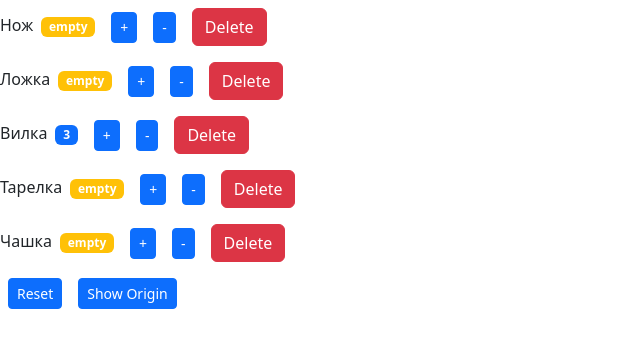
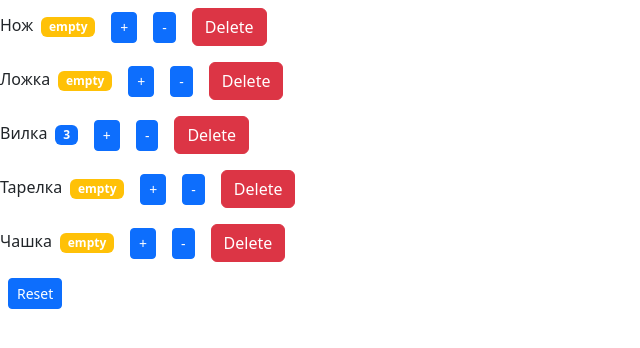
Before and after one commit to KeepGen/my-app-react, a React (Create React App) app: page / in a window 1280 px wide. Shown: the top 348 px of the page, without its empty margins (0-640 px from the left). Built offline with nearby package versions, Linux system fonts and the light colour scheme.

Commit message:
refactor: clear Update Content functions and button

```diff
--- a/src/components/countersList.jsx
+++ b/src/components/countersList.jsx
@@ -17,16 +17,6 @@ const CountersList = () => {
 	const handleReset = () => {
 		setCounters(initialState);
 	}
-	const handleUpdate = () => {
-		const updatedState = [
-			{id: 0, value: 4, name: 'Нож'},
-			{id: 1, value: 4, name: 'Ложка'},
-			{id: 2, value: 4, name: 'Вилка'},
-			{id: 3, value: 4, name: 'Тарелка'},
-			{id: 4, value: 0, name: 'Чашка'}
-		];
-		setCounters(updatedState);
-	}
 	return (
 		<>
 			{counters.map((count) => (
@@ -36,7 +26,6 @@ const CountersList = () => {
 					{...count}
 				/>))}
 			<button className="btn btn-primary btn-sm m-2" onClick={handleReset}>Reset</button>
-			<button className="btn btn-primary btn-sm m-2" onClick={handleUpdate}>Show Origin</button>
 		</>
 	);
 };
```
